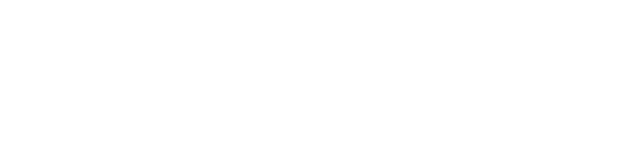
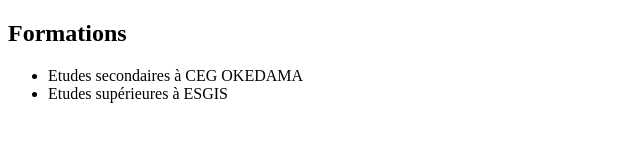
Before and after one commit to saizonu/mon-cv, a plain HTML site: page index.html in a window 1280 px wide. Shown: the whole page, without its empty margins (0-640 px from the left). Drawn offline with Linux system fonts and the light colour scheme.

Commit message:
mise en place de la section formations

```diff
--- a/index.html
+++ b/index.html
@@ -7,6 +7,12 @@
     <title>Document</title>
 </head>
 <body>
-
+    <h2>Formations</h2>
+    <p>
+        <ul>
+            <li>Etudes secondaires à CEG OKEDAMA</li>
+            <li>Etudes supérieures à ESGIS</li>
+        </ul>
+    </p>
 </body>
 </html>
```
